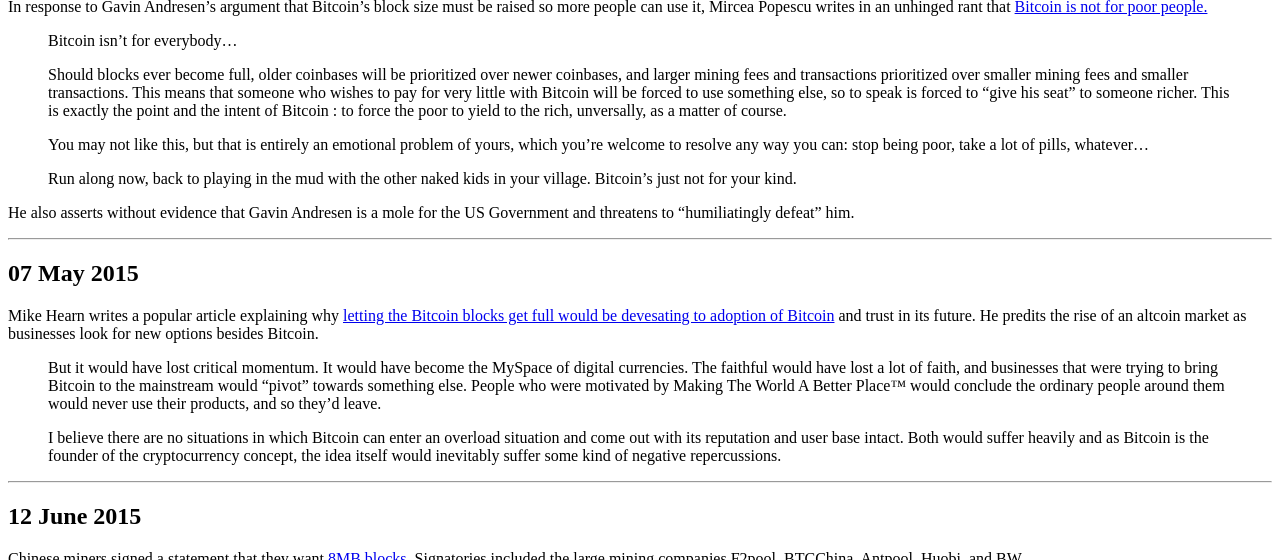
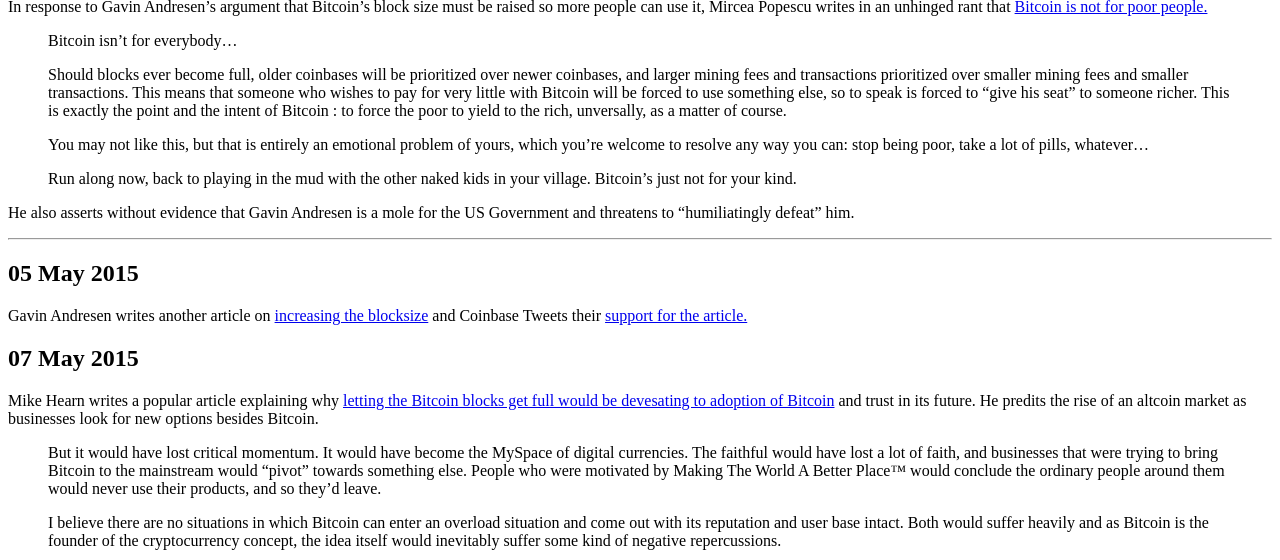
Before and after one commit to derykmakgill/website, a Jekyll site: the page built from testbtc.md, in a window 1280 px wide and 900 px high, scrolled down 9513 px, cut to the strip 0-560 px from the top of the window. Built offline with Jekyll 4.4.1, drawn with Linux system fonts in a browser that asks for light colours; a script that is not in the unit is left out.

Commit message:
Update testbtc.md

```diff
--- a/testbtc.md
+++ b/testbtc.md
@@ -448,6 +448,10 @@
 
 ---
 
+## 05 May 2015
+
+Gavin Andresen writes another article on [increasing the blocksize](http://gavinandresen.ninja/block-size-and-miner-fees-again) and Coinbase Tweets their [support for the article.](https://twitter.com/coinbase/status/595741967759335426)
+
 ## 07 May 2015
 
 Mike Hearn writes a popular article explaining why [letting the Bitcoin blocks get full would be devesating to adoption of Bitcoin](https://medium.com/@octskyward/crash-landing-f5cc19908e32) and trust in its future. He predits the rise of an altcoin market as businesses look for new options besides Bitcoin.
```
